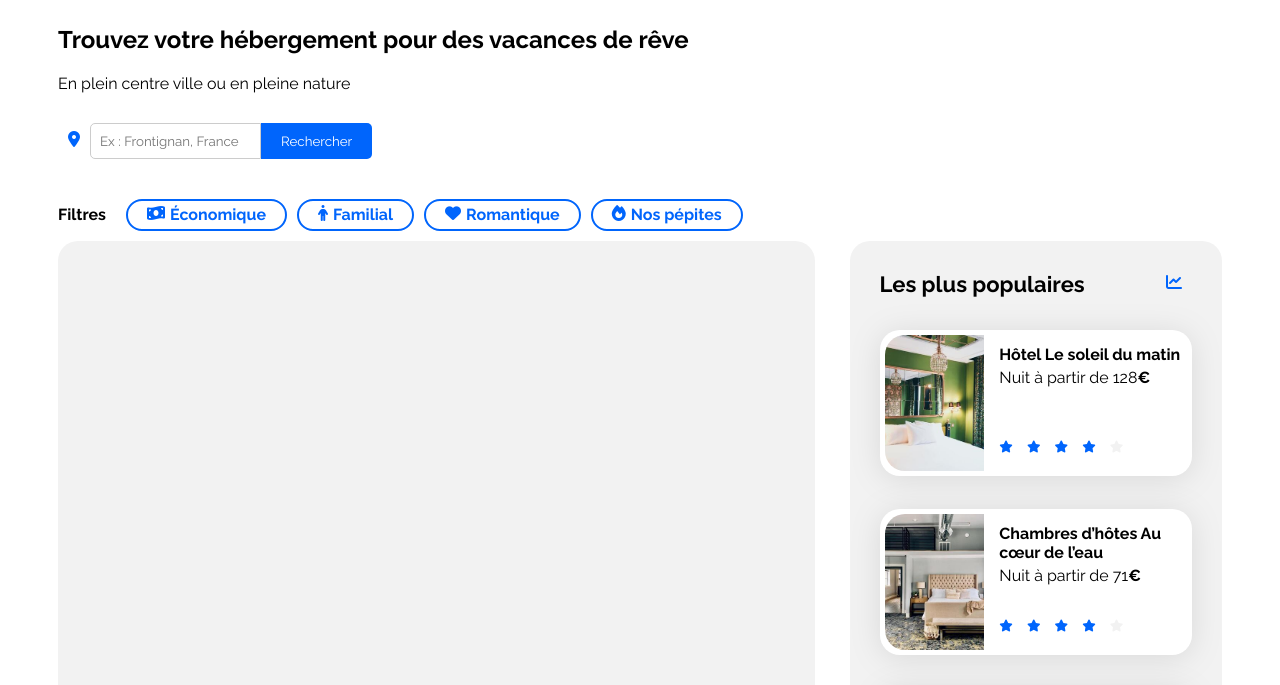
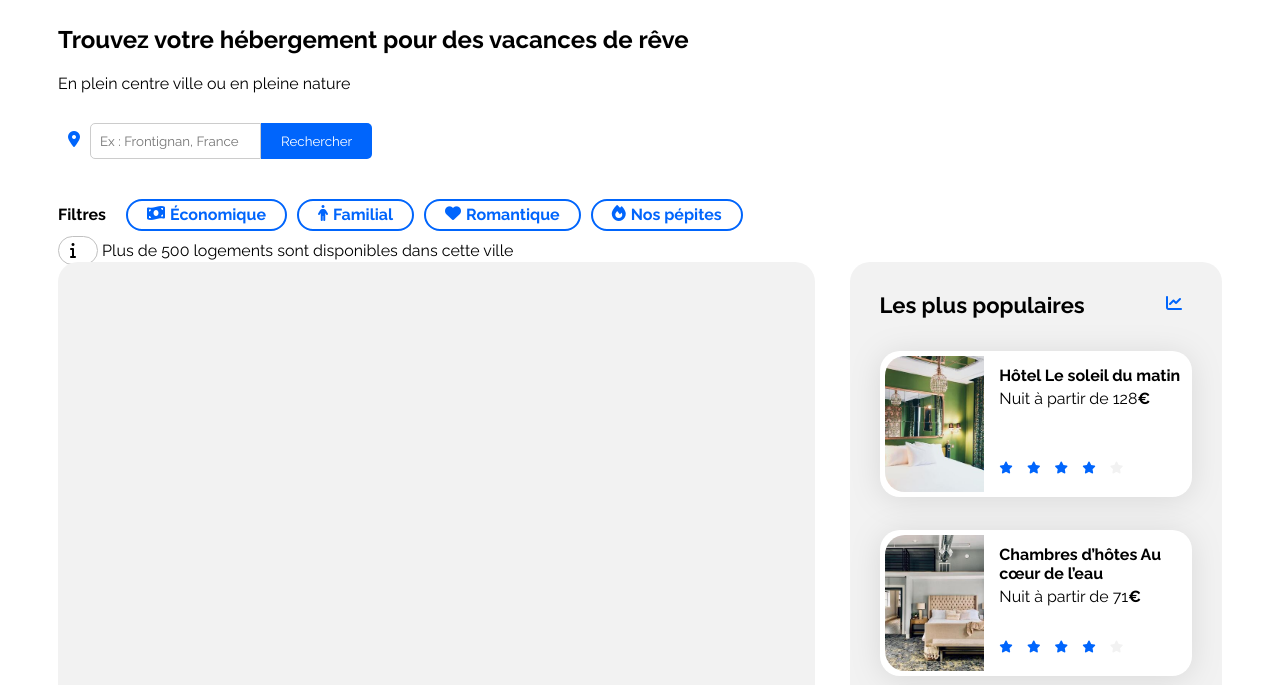
Before and after one commit to davscuderia/Booki, a plain HTML site: page index.html in a window 1280 px wide. Shown: the part 90-775 px from the top of the page. Drawn offline with Linux system fonts and the light colour scheme.

Commit message:
ajout section info bar

```diff
--- a/index.html
+++ b/index.html
@@ -49,7 +49,10 @@
                               <i class="fa-solid fa-fire"></i> <a>Nos pépites</a>
                                </div>
                            </div>
-             </div>
+                </div>
+                <div class="info-bar">
+                <span style="border: 1px solid silver; border-radius: 0.90em; padding: 0.25em;"><i class="fas fa-info fa-fw" title="Info"></i></span> <a>Plus de 500 logements sont disponibles dans cette ville</a>
+                </div>
         <main>
             <div class="hebergements-and-populaires">
                 <section class="hebergements">
```
